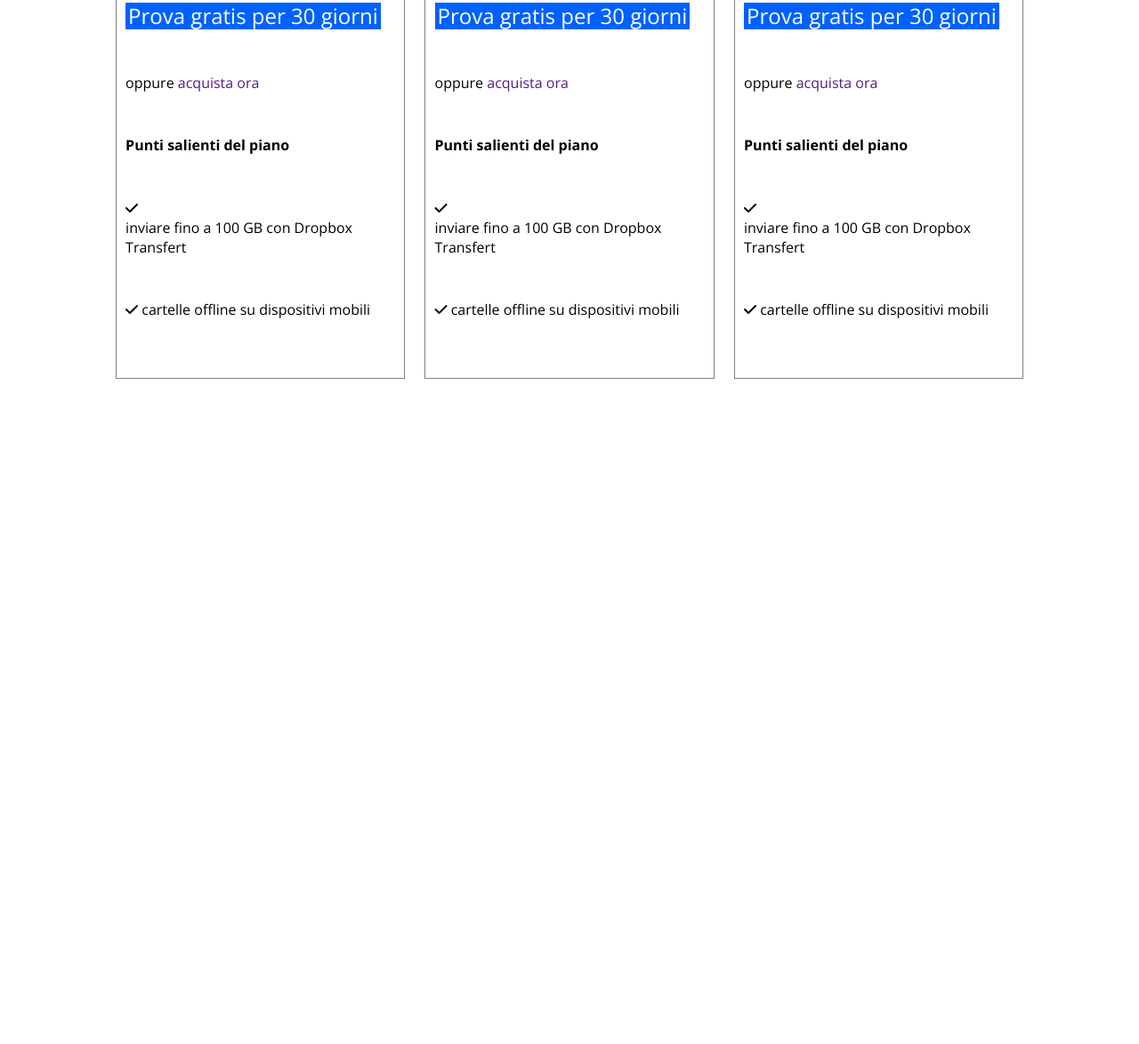
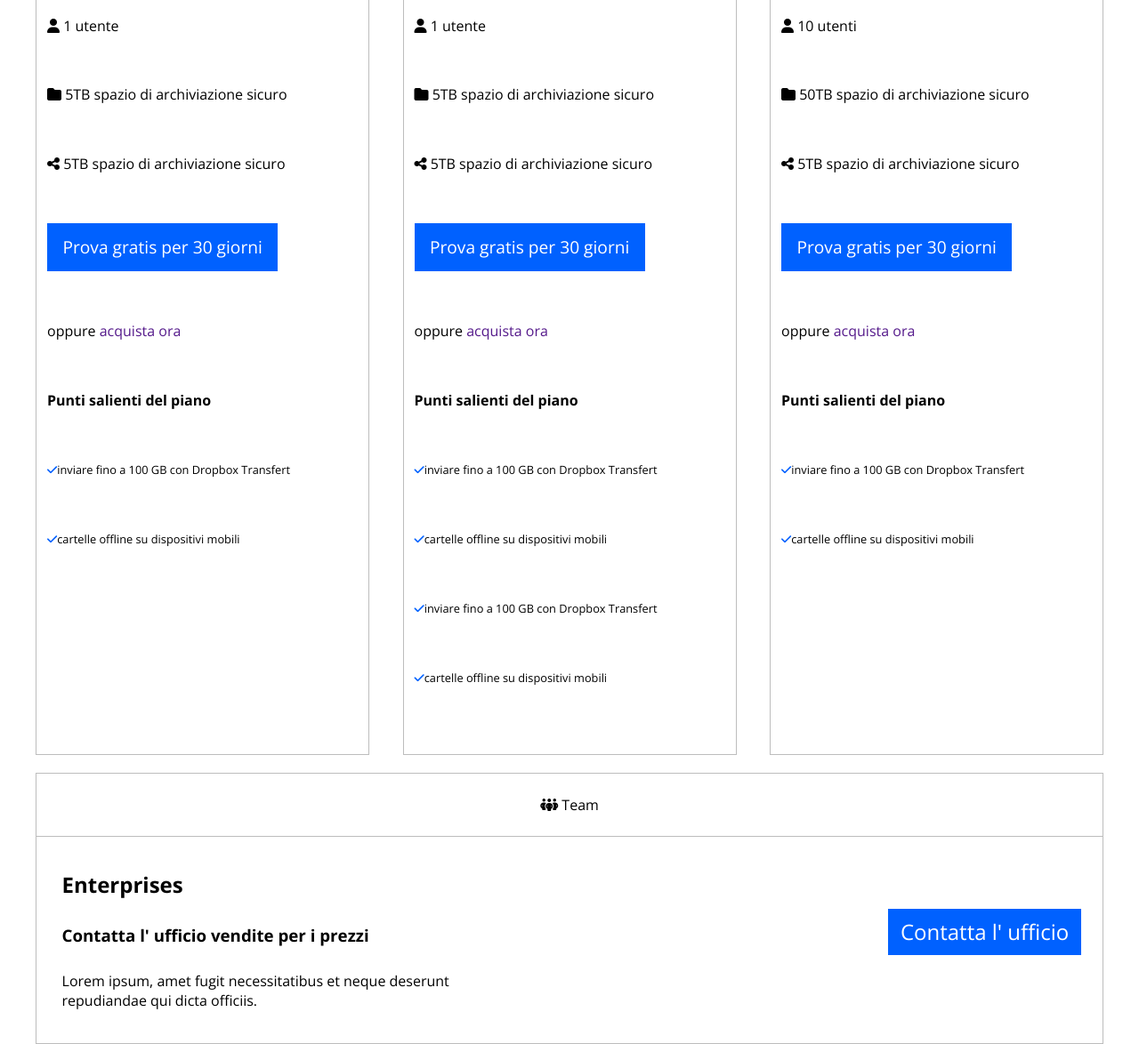
Before and after one commit to MatteoAgu01/htmlcss-dropbox, a plain HTML site: page index.html in a window 1280 px wide. Shown: the part 1258-2432 px from the top of the page at 89% size. Before the commit the page ends 1684 px from the top, so only its background shows below. Drawn offline with nearby package versions, Linux system fonts and the light colour scheme.

Commit message:
add section team

```diff
--- a/css/style.css
+++ b/css/style.css
@@ -140,28 +140,38 @@ header i {
 /* //header */
 
 /* main */
-main{
-     display: flex;
-     flex-flow: column;
-     align-items: center;
-     padding: 7% 0 0;
+.max{
+     max-width: 1200px;
+     margin: auto;
+}
+.fatturazione{
+     text-align: center;
+     padding: 3%;
 }
 
+.fatturazione> *{
+     padding: 10% 0;
+}
 
+#gratis{
+     font-size: 1.2rem;
+     padding: 5%;
+}
 
 .main-container{
-     max-width: 1200px;
+     max-width: 1400px;
      display: flex;
      flex-flow: row wrap;
-     justify-content: space-around;
+     justify-content: space-between;
 }
 .inline{
      display: inline-block;
+     font-size: 0.8rem;
 }
 
 .pocket{
      width: calc( 100% / 3.2);
-     border: 1px solid grey;
+     border: 1px solid rgba(159, 159, 159, 0.687);
      padding: 4% 1%;
      gap: ;
 }
@@ -170,4 +180,42 @@ main{
      padding: 8% 0;
 }
 
-/* main */
+.fa-check{
+     color: #0061ff;
+}
+.team{
+
+     margin-top: 20px;
+     border: 1px solid rgba(159, 159, 159, 0.687);
+}
+
+.team> div{
+     text-align: center;
+     padding: 2%;
+}
+
+.d-flex{
+     padding: 2%;
+     display: flex;
+     border-top: 1px solid rgba(159, 159, 159, 0.687);
+     justify-content: space-between;
+}
+
+.left{
+     width: 40%;
+}
+
+.rigth{
+     width: 40%;
+     text-align: right;
+     padding-top: 5%;
+}
+
+.left> *{
+     padding: 3% 1%;
+}
+
+#contatta{
+     padding: 3%;
+}
+/* //main */
--- a/index.html
+++ b/index.html
@@ -1,22 +1,25 @@
 <!DOCTYPE html>
 <html lang="en">
+
 <head>
      <script src="https://kit.fontawesome.com/21cb13ae64.js" crossorigin="anonymous">
      </script>
      <link rel="preconnect" href="https://fonts.googleapis.com">
      <link rel="preconnect" href="https://fonts.gstatic.com" crossorigin>
-<link href="https://fonts.googleapis.com/css2?family=Open+Sans:wght@400;500;600;700;800&display=swap" rel="stylesheet">
+     <link href="https://fonts.googleapis.com/css2?family=Open+Sans:wght@400;500;600;700;800&display=swap"
+          rel="stylesheet">
      <link rel="stylesheet" href="./css/style.css">
      <meta charset="UTF-8">
      <meta http-equiv="X-UA-Compatible" content="IE=edge">
      <meta name="viewport" content="width=device-width, initial-scale=1.0">
      <title>Dropbox</title>
 </head>
+
 <body>
      <!-- header con nav e titolo -->
      <nav class="fixed-nav">
           <div class="items-nav">
-               <img class="small-logo"src="./img/logo-small.png" alt="">
+               <img class="small-logo" src="./img/logo-small.png" alt="">
                <a href="">Perchè Dropbox</a>
                <a href="">Funzioni</a>
                <a href="">Piani e Prezzi</a>
@@ -38,13 +41,16 @@
                <section class="flex">
 
                     <div class="min-container">
-                         <p>Lorem ipsum dolor sit amet, consectetur adipisicing elit. Mollitia similique labore harum optio! Inventore numquam dignissimos magni doloremque quia voluptate saepe corrupti facere, consequatur reiciendis corporis adipisci odio aliquid dolore vel sint, unde iusto voluptatibus cum quo a. Ipsa, quibusdam.</p>
+                         <p>Lorem ipsum dolor sit amet, consectetur adipisicing elit. Mollitia similique labore harum
+                              optio! Inventore numquam dignissimos magni doloremque quia voluptate saepe corrupti
+                              facere, consequatur reiciendis corporis adipisci odio aliquid dolore vel sint, unde iusto
+                              voluptatibus cum quo a. Ipsa, quibusdam.</p>
                          <button id="prova">Inizia la tua prova gratuita</button>
                          <p>Annulla in qualsiasi momento</p>
                          <i class="fa-solid fa-arrow-down"></i>
                     </div>
 
-                    <picture  class="jumbo">
+                    <picture class="jumbo">
                          <img class="header-img" src="./img/jumbo.png" alt="">
                     </picture>
                </section>
@@ -53,7 +59,9 @@
      <!-- //header con titolo -->
 
      <main>
-          <section class="">
+          <div class="max">
+
+               <section class="fatturazione">
                     <h2>Trova il piano busines che fa per te</h2>
                     <input type="radio" name="mensile" id=""> <span>fatturazione mensile</span>
                     <input type="radio" name="mensile" id=""> <span>fatturazione annuale</span>
@@ -85,7 +93,7 @@
                               </div>
 
                               <div>
-                              <button class="start">
+                                   <button id="gratis" class="start">
                                         Prova gratis per 30 giorni
                                    </button>
                               </div>
@@ -100,14 +108,13 @@
                               </div>
 
                               <div>
-                              <i class="fa-sharp fa-solid fa-check"></i>
-                              <p class="inline">inviare fino a 100 GB con Dropbox Transfert</p>
+                                   <p class="inline"> <i class="fa-sharp fa-solid fa-check"></i>inviare fino a 100 GB
+                                        con Dropbox Transfert</p>
                               </div>
 
                               <div>
-                              <i class="fa-sharp fa-solid fa-check"></i>
-                              <p class="inline">cartelle offline su dispositivi mobili</p>
-                         </div>
+                                   <p class="inline"> <i class="fa-sharp fa-solid fa-check"></i>cartelle offline su
+                                        dispositivi mobili</p>
                               </div>
                     </section>
 
@@ -135,7 +142,7 @@
                               </div>
 
                               <div>
-                              <button class="start">
+                                   <button id="gratis" class="start">
                                         Prova gratis per 30 giorni
                                    </button>
                               </div>
@@ -150,13 +157,25 @@
                               </div>
 
                               <div>
-                              <i class="fa-sharp fa-solid fa-check"></i>
-                              <p class="inline">inviare fino a 100 GB con Dropbox Transfert</p>
+
+                                   <p class="inline"> <i class="fa-sharp fa-solid fa-check"></i>inviare fino a 100 GB
+                                        con Dropbox Transfert</p>
                               </div>
 
                               <div>
-                              <i class="fa-sharp fa-solid fa-check"></i>
-                              <p class="inline">cartelle offline su dispositivi mobili</p>
+
+                                   <p class="inline"> <i class="fa-sharp fa-solid fa-check"></i>cartelle offline su
+                                        dispositivi mobili</p>
+                              </div>
+
+                              <div>
+                                   <p class="inline"> <i class="fa-sharp fa-solid fa-check"></i>inviare fino a 100 GB
+                                        con Dropbox Transfert</p>
+                              </div>
+
+                              <div>
+                                   <p class="inline"> <i class="fa-sharp fa-solid fa-check"></i>cartelle offline su
+                                        dispositivi mobili</p>
                               </div>
                          </div>
                     </section>
@@ -171,12 +190,12 @@
                               </div>
                               <div>
                                    <i class="fa-solid fa-user"></i>
-                               <span>1 utente</span> <br>
+                                   <span>10 utenti</span> <br>
                               </div>
 
                               <div>
                                    <i class="fa-solid fa-folder"></i>
-                              <span>5TB spazio di archiviazione sicuro</span>
+                                   <span>50TB spazio di archiviazione sicuro</span>
                               </div>
 
                               <div>
@@ -185,7 +204,7 @@
                               </div>
 
                               <div>
-                              <button class="start">
+                                   <button id="gratis" class="start">
                                         Prova gratis per 30 giorni
                                    </button>
                               </div>
@@ -200,18 +219,40 @@
                               </div>
 
                               <div>
-                              <i class="fa-sharp fa-solid fa-check"></i>
-                              <p class="inline">inviare fino a 100 GB con Dropbox Transfert</p>
+
+                                   <p class="inline"> <i class="fa-sharp fa-solid fa-check"></i>inviare fino a 100 GB
+                                        con Dropbox Transfert</p>
                               </div>
 
                               <div>
-                              <i class="fa-sharp fa-solid fa-check"></i>
-                              <p class="inline">cartelle offline su dispositivi mobili</p>
+
+                                   <p class="inline"> <i class="fa-sharp fa-solid fa-check"></i>cartelle offline su
+                                        dispositivi mobili</p>
                               </div>
                          </div>
                     </section>
                     <!-- //corco della pagina, sezione "scegli il tuo piano" -->
                </div>
+          </div>
+
+          <section class="team max">
+               <div>
+                    <i class="fa-solid fa-people-group"></i>
+                    <span>Team</span>
+               </div>
+               <section class="d-flex">
+                    <div class="left">
+                         <h2>Enterprises</h2>
+                         <h3>Contatta l' ufficio vendite per i prezzi</h3>
+                         <p>Lorem ipsum, amet fugit necessitatibus et neque deserunt repudiandae qui dicta officiis.</p>
+                    </div>
+
+                    <div class="rigth">
+                         <button id="contatta" class="start">Contatta l' ufficio</button>
+                    </div>
+               </section>
+          </section>
      </main>
 </body>
+
 </html>
```
Lines whose indentation alone changed are shown as unchanged.
